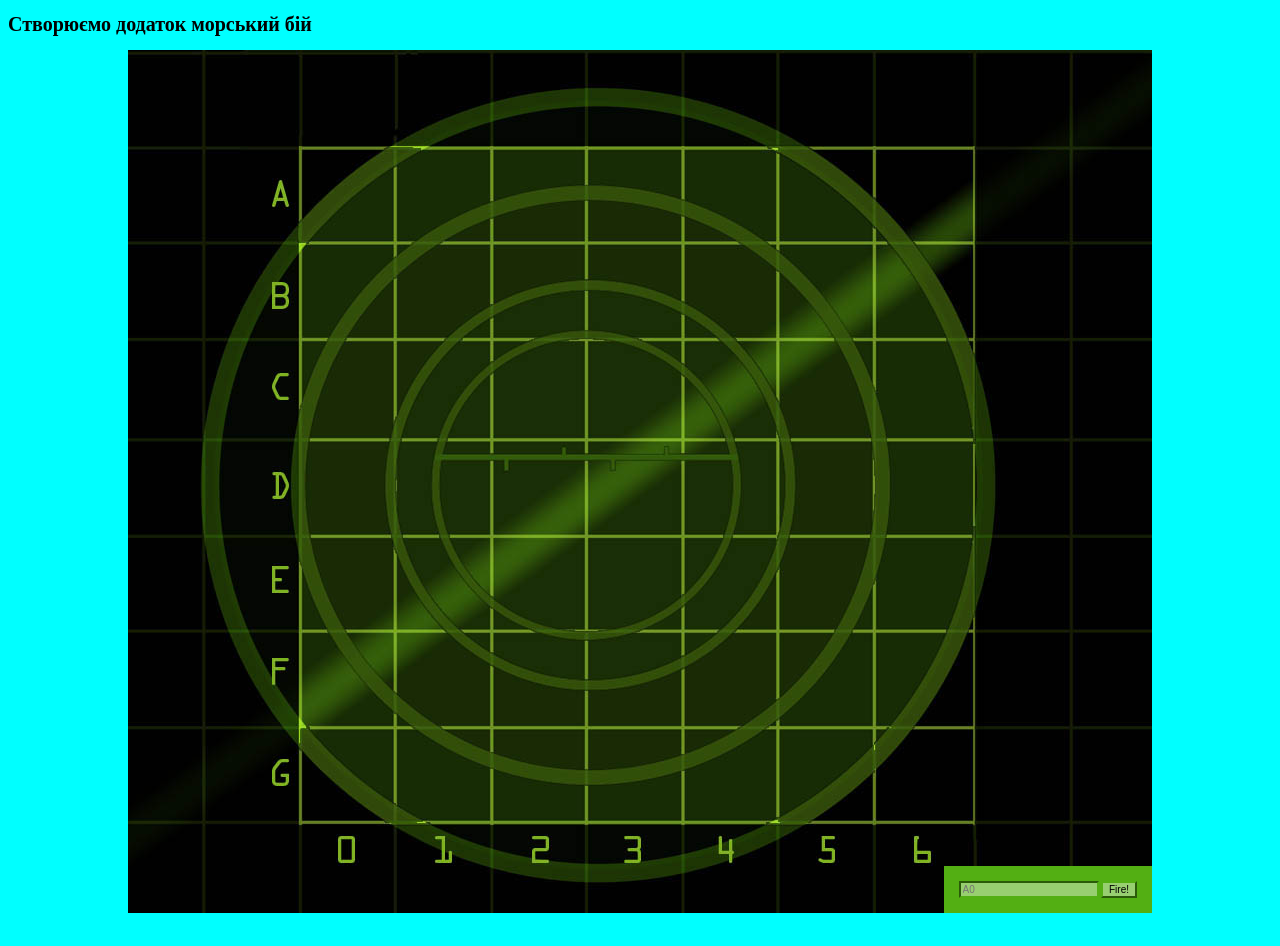
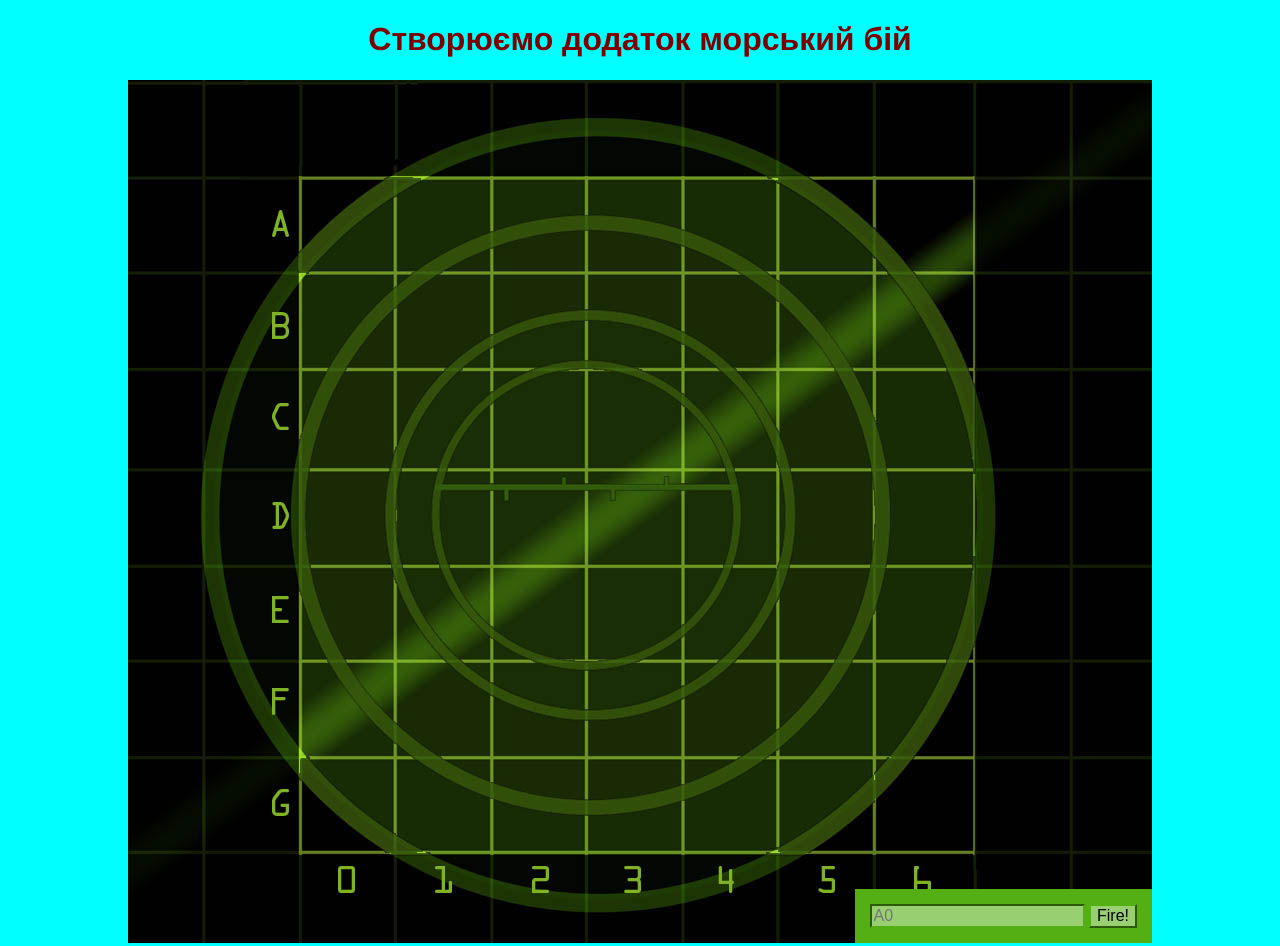
Before and after one commit to SergeyBunakov/learnProgrammingInJavascript, a plain HTML site: page 08-building-the-application/index.html in a window 1280 px wide. Before the commit the page ends 921 px from the top, so only its background shows below. Drawn offline with Linux system fonts and the light colour scheme.

Commit message:
rename script.js to representation.js and create model.js

```diff
--- a/08-building-the-application/index.html
+++ b/08-building-the-application/index.html
@@ -9,8 +9,7 @@
     <title>Battleship</title>
 </head>
 <body>
-    <H1>Створюємо додаток морський бій</H1>
-
+    <H1 class="body__title">Створюємо додаток морський бій</H1>
 
     <div id="board">
     <div id="messageArea"></div>
@@ -50,6 +49,6 @@
     </form>
     </div>
 
-    <script src="script.js" type="text/javascript"></script>
+    <script src="representation.js"></script>
 </body>
 </html>
--- /dev/null
+++ b/08-building-the-application/model.js
@@ -0,0 +1 @@
+console.log('Create Madel block!!');
--- a/08-building-the-application/style.css
+++ b/08-building-the-application/style.css
@@ -1,6 +1,21 @@
+* {
+    box-sizing: border-box;
+}
+
+html {
+    font-size: 62.5%;
+}
+
 body {
     background-color: #0ff;
-    font-size: 62.5%;
+    font-family: Helvetica, Arial, sans-serif;
+    font-size: 1.6rem;
+}
+
+.body__title {
+    font-size: 3.2rem;
+    color: maroon;
+    text-align: center;
 }
 
 div#board {
@@ -17,6 +32,7 @@ div#messageArea {
     left: 0px;
     color: rgb(83, 175, 19);
 }
+
 .hit {
     background: url("ship.png") no-repeat center center;
 }
```
Also changed, not shown: 08-building-the-application/script.js (+33 -2 lines), 1 other file.
